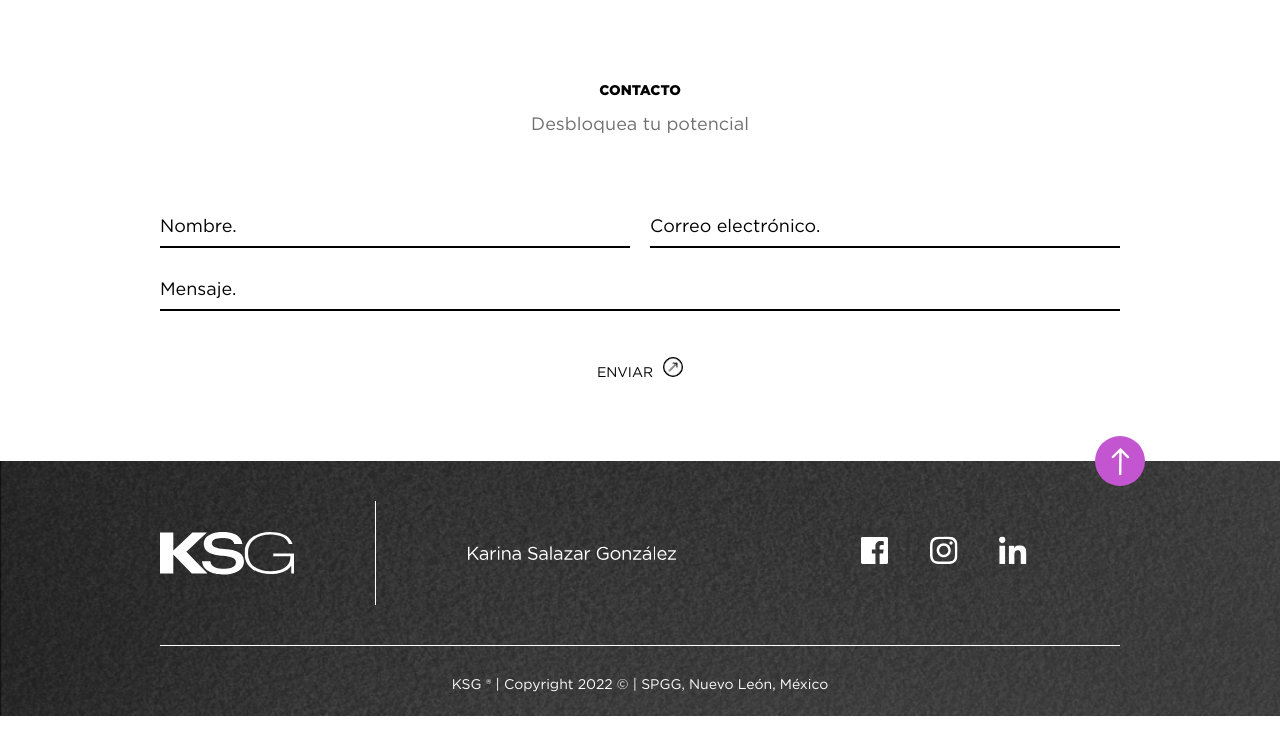
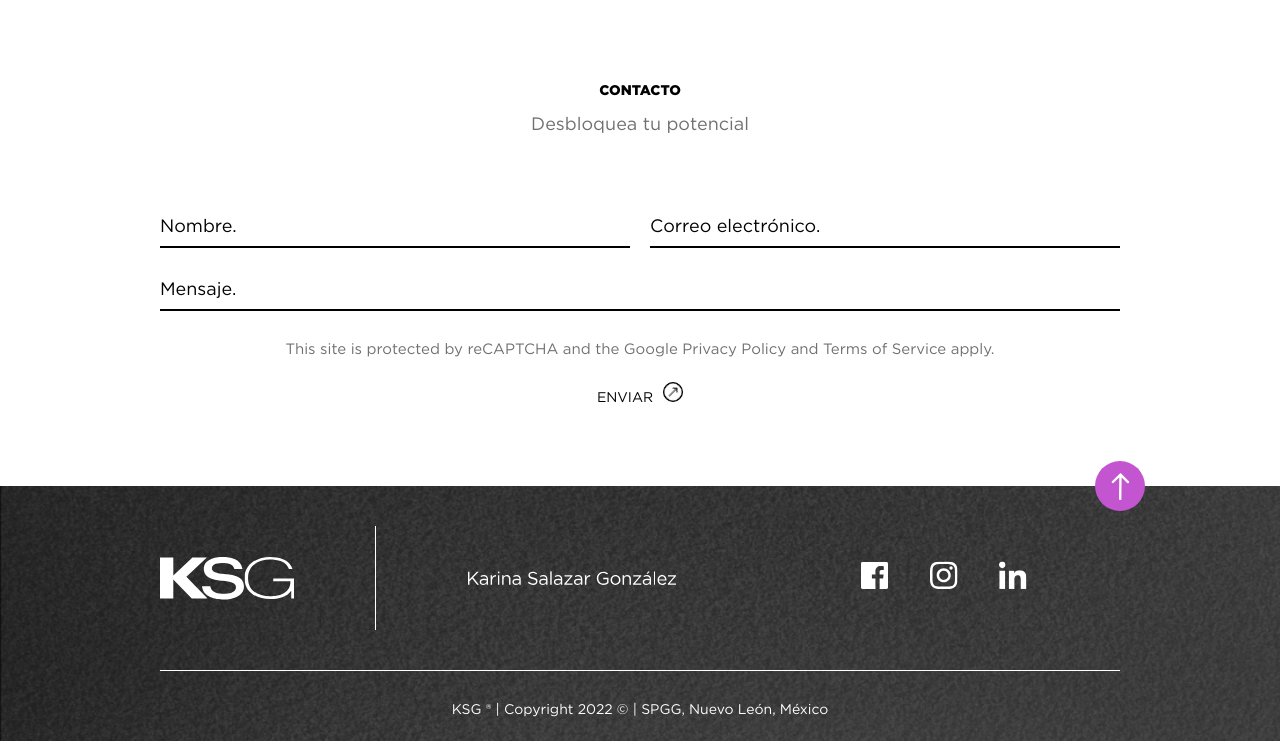
Before and after one commit to angelicarubio/ksg, a PHP site: page / in a window 1280 px wide. Shown: the part 4357-5098 px from the top of the page. Before the commit the page ends 5073 px from the top, so only its background shows below. Run offline with PHP 8.4, Linux system fonts and the light colour scheme; some libraries are stand-ins or nearby versions.

Commit message:
Add hidden recaptcha with message

```diff
--- a/assets/styles/app.css
+++ b/assets/styles/app.css
@@ -1075,6 +1075,10 @@ section.landing__contact .l-main-wrapper form button[type=submit] {
   margin: 20px auto 0 auto;
 }
 
+.grecaptcha-badge {
+  visibility: hidden;
+}
+
 @media screen and (max-width: 960px) {
   section.landing__contact .l-main-wrapper form .col-2 {
     display: flex;
--- a/assets/styles/theme/landing/_contact.scss
+++ b/assets/styles/theme/landing/_contact.scss
@@ -21,6 +21,11 @@ section.landing__contact {
     }
   }
 }
+
+.grecaptcha-badge {
+  visibility: hidden;
+}
+
 @media screen and (max-width: $tablet) {
   section.landing__contact {
     .l-main-wrapper {
--- a/partials/landing/_contact.php
+++ b/partials/landing/_contact.php
@@ -23,6 +23,12 @@
           data-callback='recaptchaSubmit'
           data-size='invisible'>
         </div>
+        <p>
+          <small>This site is protected by reCAPTCHA and the Google
+            <a href="https://policies.google.com/privacy">Privacy Policy</a> and
+            <a href="https://policies.google.com/terms">Terms of Service</a> apply.
+          </small>
+        </p>
         <button type="submit" class="link --black">
           Enviar
         </button>
```
Also changed, not shown: 1 other file.
